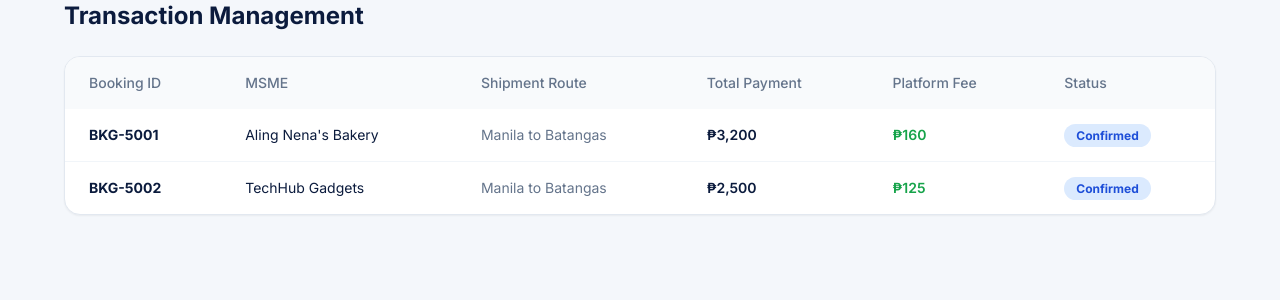
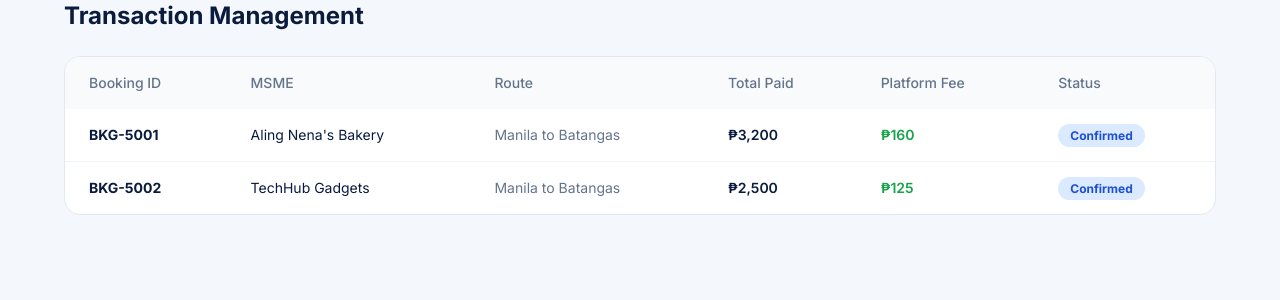
Before and after one commit to adiyel/loadloop-prototype, a Next.js app: page /admin/bookings in a window 1280 px wide. Shown: the top 300 px of the page. Built offline with nearby package versions, Linux system fonts and the light colour scheme.

Commit message:
Update page.tsx

```diff
--- a/app/admin/bookings/page.tsx
+++ b/app/admin/bookings/page.tsx
@@ -8,14 +8,14 @@ export default function AdminBookings() {
     <div className="max-w-6xl mx-auto space-y-6">
       <h1 className="text-2xl font-bold text-brand-navy">Transaction Management</h1>
 
-      <div className="bg-white rounded-2xl shadow-sm border border-slate-200 overflow-hidden">
+      <div className="bg-white rounded-2xl border border-slate-200 overflow-hidden">
         <table className="w-full text-left text-sm">
           <thead className="bg-slate-50 text-slate-500">
             <tr>
               <th className="px-6 py-4 font-medium">Booking ID</th>
               <th className="px-6 py-4 font-medium">MSME</th>
-              <th className="px-6 py-4 font-medium">Shipment Route</th>
-              <th className="px-6 py-4 font-medium">Total Payment</th>
+              <th className="px-6 py-4 font-medium">Route</th>
+              <th className="px-6 py-4 font-medium">Total Paid</th>
               <th className="px-6 py-4 font-medium">Platform Fee</th>
               <th className="px-6 py-4 font-medium">Status</th>
             </tr>
```
